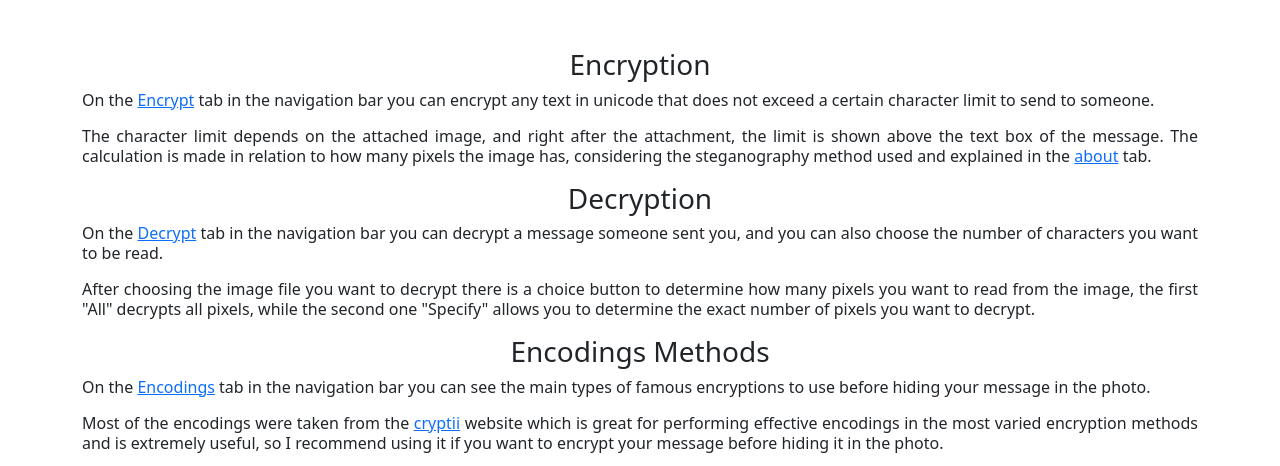
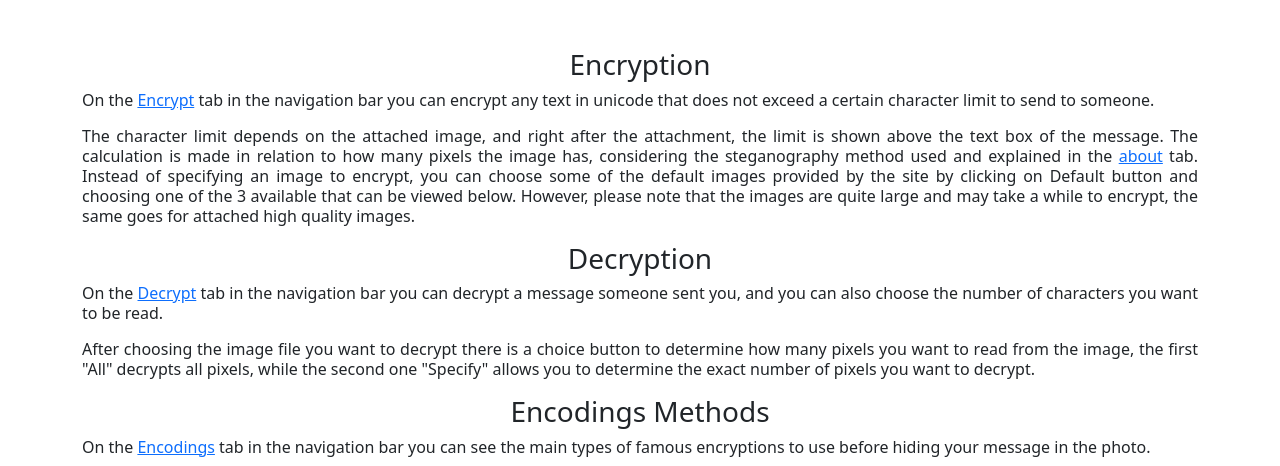
Before and after one commit to Xennonio/steganollamaphy, a Flask app: page /htu in a window 1280 px wide. Shown: the part 58-524 px from the top of the page. Run offline with Flask 3, Linux system fonts and the light colour scheme; some libraries are stand-ins or nearby versions.

Commit message:
default images added

```diff
--- a/app.py
+++ b/app.py
@@ -48,9 +48,11 @@ def encrypt():
             default_img = request.form.get('img')
             print(default_img)
             if default_img == 'img1':
-                image = Image.open('./static/alpaca.png')
+                image = Image.open('./static/default_images/img1.jpg')
             if default_img == 'img2':
-                image = Image.open('./static/llama.jpg')
+                image = Image.open('./static/default_images/img2.jpg')
+            if default_img == 'img3':
+                image = Image.open('./static/default_images/img3.jpg')
 
         # parse the files in the static folder
         saved_images = os.listdir('./static')
--- a/templates/howtouse.html
+++ b/templates/howtouse.html
@@ -13,6 +13,10 @@
         image, and right after the attachment, the limit is shown above the text box of the
         message. The calculation is made in relation to how many pixels the image has,
         considering the steganography method used and explained in the <a href="/about">about</a> tab.
+        Instead of specifying an image to encrypt, you can choose some of the default images provided
+        by the site by clicking on Default button and choosing one of the 3 available that can be viewed
+        below. However, please note that the images are quite large and may take a while to encrypt,
+        the same goes for attached high quality images.
     </p>
     <h3> Decryption </h3>
     <p class="lh-sm" style="text-align: justify;">
```
Also changed, not shown: templates/encrypt.html (+19 -5 lines).
